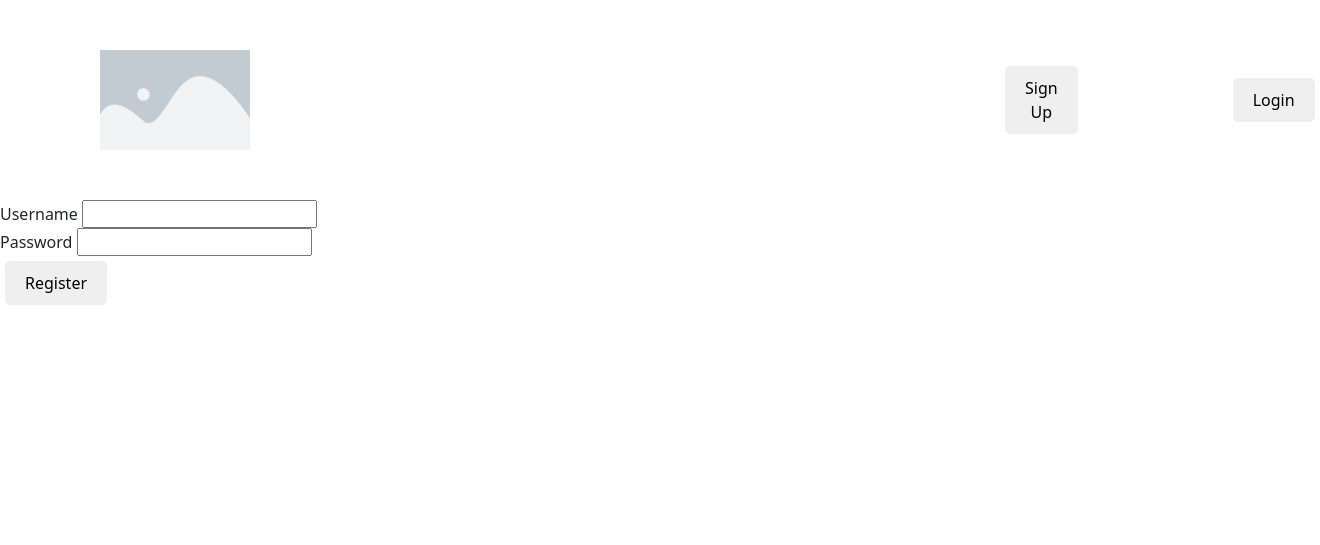
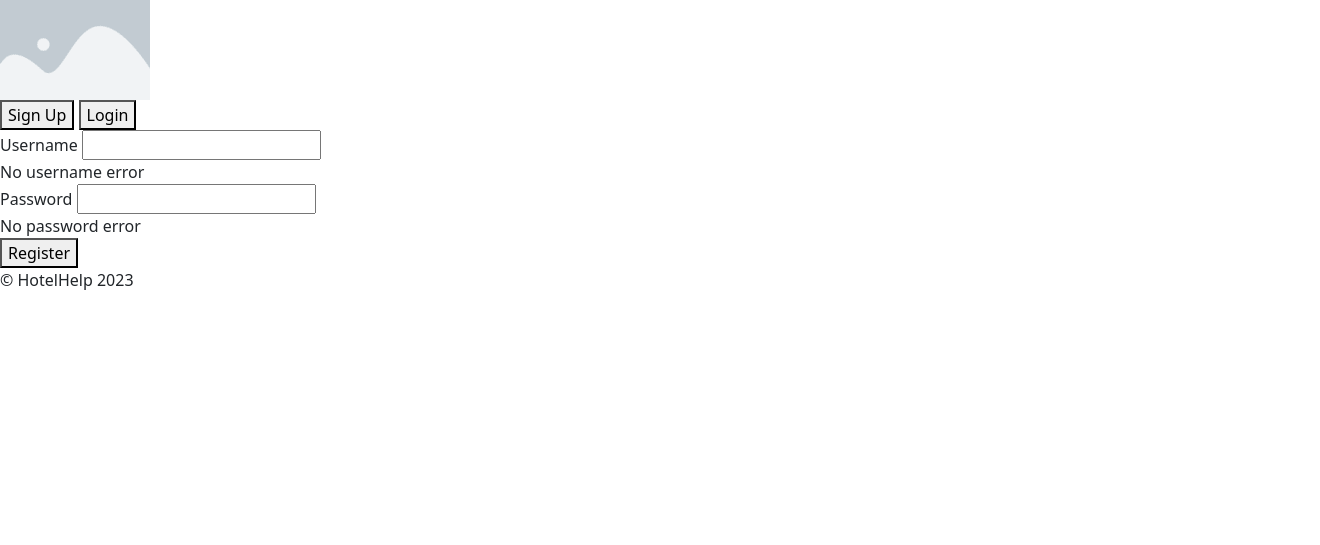
Before and after one commit to mathusathiru/destinations, a Flask app: page /register.html in a window 1320 px wide. Shown: the top 545 px of the page. Run offline with Flask 3, Linux system fonts and the light colour scheme.

Commit message:
Update register and login pages

```diff
--- a/templates/register.html
+++ b/templates/register.html
@@ -3,27 +3,38 @@
 {% block title %}Register{% endblock %}
 
 {% block stylesheets %}
-  <link rel="stylesheet" href="{{ url_for('static', filename='register.css') }}">
+  <link rel="stylesheet" href="{{ url_for('static', filename='user.css') }}">
 {% endblock %}
 
 {% block content %}
-  <div class="form-container">
-    <form id="register-form" method="post" action="/register.html">
-      <div class="form-group">
-        <label for="username">Username</label>
-        <input type="text" id="username" name="username">
-        <div class="error-placeholder error-message" id="username-error">{{ username_error }}</div>
+<div class="form-container">
+  <form id="register-form" method="post" action="/register.html" class="grid-container">
+
+    <div class="form-group grid-item" id="register-username">
+      <label for="username">Username</label>
+      <input type="text" id="username" name="username" required>
+      <div class="error-message" id="username-error">
+        {% if username_error %}
+          {{ username_error }}
+        {% else %}
+          <span class="no-error">No username error</span>
+        {% endif %}
       </div>
+    </div>
 
-      <div class="form-group">
-        <label for="password">Password</label>
-        <input type="password" id="password" name="password">
-        <div class="error-placeholder error-message" id="password-error">{{ password_error }}</div>
+    <div class="form-group grid-item" id="register-password">
+      <label for="password" id="password-label">Password</label>
+      <input type="password" id="password" name="password" required>
+      <div class="error-message" id="password-error">
+          <span class="no-error">No password error</span>
       </div>
+    </div>
 
-      <button type="submit">Register</button>
-    </form>
-  </div>
+    <div class="grid-item">
+      <button type="submit" id="register-button">Register</button>
+    </div>
+  </form>
+</div>
 {% endblock %}
 
 {% block scripts %}
```
Also changed, not shown: templates/login.html (+14 -9 lines).
